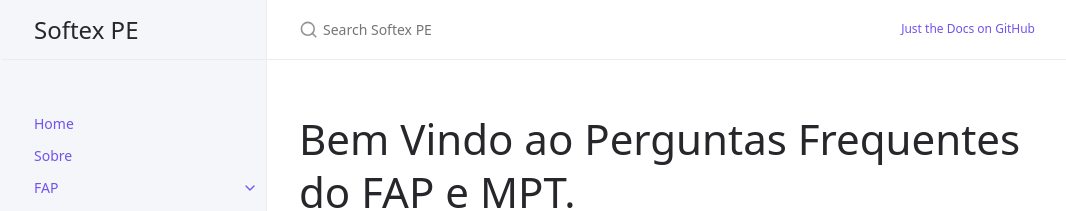
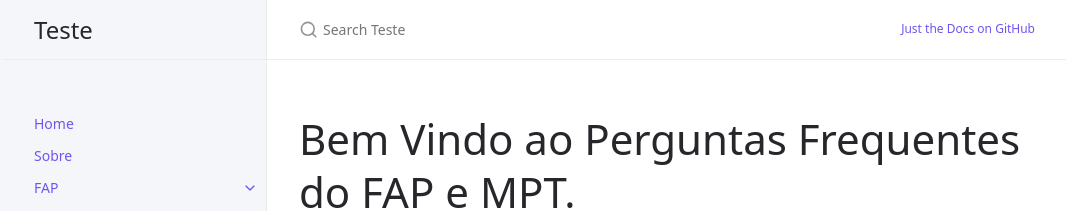
Before and after one commit to ArthurRaphael/softexfaqsgb.github.io, a Jekyll site: the page built from index.md, in a window 1280 px wide. Shown: the top 211 px of the page, without its empty margins (105-1171 px from the left). Built offline with Jekyll 4.4.1, drawn with Linux system fonts in a browser that asks for light colours; cached includes are drawn as plain includes.

Commit message:
Verificando se o commit sobre pro repositorio

```diff
--- a/_config.yml
+++ b/_config.yml
@@ -13,7 +13,7 @@
 # you will see them accessed via {{ site.title }}, {{ site.github_repo }}, and so on.
 # You can create any custom variable you would like, and they will be accessible
 # in the templates via {{ site.myvariable }}.
-title: Softex PE
+title: Teste
 description: A Jekyll theme for documentation
 baseurl: "" # the subpath of your site, e.g. /blog
 url: "https://just-the-docs.com" # the base hostname & protocol for your site, e.g. http://example.com
```
